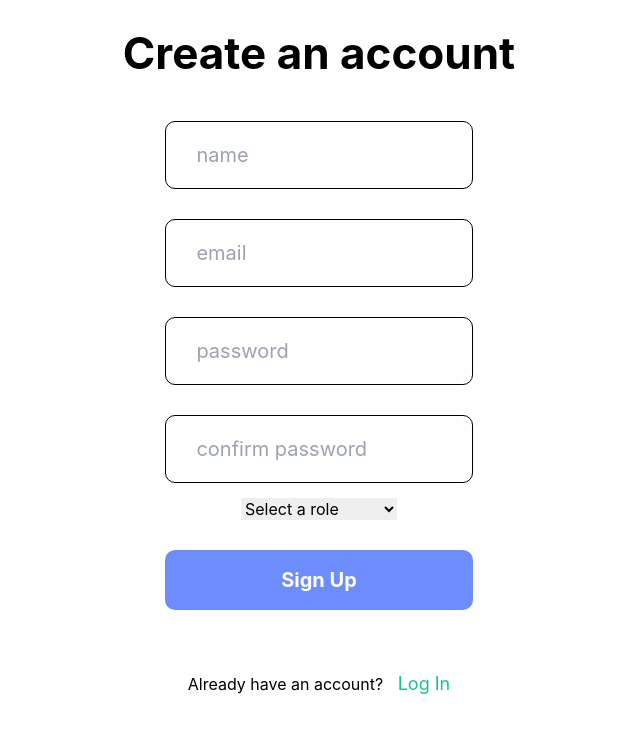
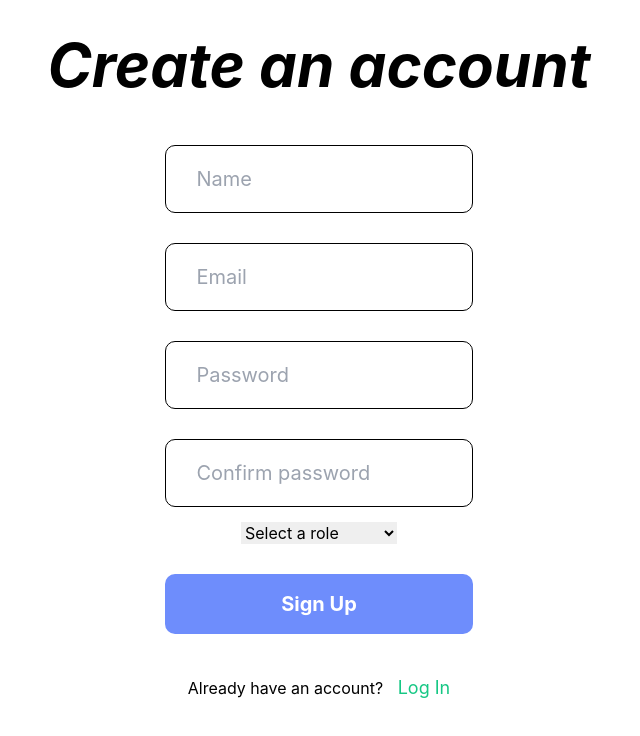
Before and after one commit to harrisahmad8/fyp-FoodMeter, a React (Create React App) app in the folder frontend/: page /register in a window 1280 px wide. Shown: the top 736 px of the page, without its empty margins (321-961 px from the left). Built offline with nearby package versions, Linux system fonts and the light colour scheme; no server answers.

Commit message:
login changes made

```diff
--- a/frontend/src/CSS/Login.module.css
+++ b/frontend/src/CSS/Login.module.css
@@ -9,11 +9,13 @@
 }
 
 .loginHeader {
-  font-size: 48px;
+  font-size: 80px;
   font-weight: bold;
+  font-style: italic;
   width: inherit;
   text-align: center;
-  margin-bottom: 100px;
+  margin-top: 100px;
+  margin-bottom: 50px;
 }
 
 .logInButton {
--- a/frontend/src/CSS/Signup.module.css
+++ b/frontend/src/CSS/Signup.module.css
@@ -8,8 +8,9 @@
   }
 
   .signupHeader {
-    font-size: 44px;
+    font-size: 60px;
     font-weight: bold;
+    font-style: italic;
     width: inherit;
     text-align: center;
     margin-bottom: 20px;
@@ -35,7 +36,7 @@
   }
 
   .login {
-    margin-top: 50px;
+    margin-top: 30px;
     margin-left: 10px;
     color: #16c784;
     font-size: 18px;
--- a/frontend/src/CSS/bookings.css
+++ b/frontend/src/CSS/bookings.css
@@ -2,10 +2,17 @@
   display: flex;
   flex-direction: column;
   min-height: 100vh;
-  color: white;
-  background: linear-gradient(to bottom, #4269E2, #25272B);
+  background-image: url(../images/bgimg.jpg);
+  background-size: cover;
+  background-repeat: no-repeat;
   box-shadow: 0 0 10px rgba(0, 0, 0, 0.2);
   border-radius: 8px;
+}
+
+.body{
+  background-image: url(../images/bgimg.jpg);
+  background-size: cover;
+  background-repeat: no-repeat;
 }
 
 .content {
@@ -14,7 +21,10 @@
 }
 
 .heading {
-  font-size: 40px;
+  color: white;
+  font-size: 60px;
+  font-weight: bold;
+  font-style: italic;
   margin-top: 50px;
   margin-bottom: 20px;
 }
--- a/frontend/src/Pages/Login.js
+++ b/frontend/src/Pages/Login.js
@@ -53,14 +53,14 @@ export const Login=()=> {
 
   return (
     <div className={styles.loginWrapper}>
-      <div className={styles.loginHeader}>Log in to your account</div>
+      <div className={styles.loginHeader}>Food Meter</div>
       <TextInput
         type="text"
         value={values.username}
         name="username"
         onBlur={handleBlur}
         onChange={handleChange}
-        placeholder="username"
+        placeholder="Username"
         error={errors.username && touched.username ? 1 : undefined}
         errormessage={errors.username}
       />
@@ -70,7 +70,7 @@ export const Login=()=> {
         value={values.password}
         onBlur={handleBlur}
         onChange={handleChange}
-        placeholder="password"
+        placeholder="Password"
         error={errors.password && touched.password ? 1 : undefined}
         errormessage={errors.password}
       />
--- a/frontend/src/Pages/bookings.js
+++ b/frontend/src/Pages/bookings.js
@@ -49,7 +49,9 @@ export const Booking = () => {
   const bookingsToRender = bookings.length > 0 ? bookings : dummyBookings;
 
   return (
-    <div className="container" style={{ background: "linear-gradient(to bottom, #4269E2, #25272B)" }}>
+
+    <div className="body">
+    <div className="container">
       <Navbar />
       <div className="content">
         <h2 className="heading">My Bookings</h2>
@@ -80,5 +82,6 @@ export const Booking = () => {
       </div>
       <Footer />
     </div>
+    </div>
   );
 };
--- a/frontend/src/Pages/signup.js
+++ b/frontend/src/Pages/signup.js
@@ -65,7 +65,7 @@ export const  SignUp=()=> {
         value={values.name}
         onChange={handleChange}
         onBlur={handleBlur}
-        placeholder="name"
+        placeholder="Name"
         error={errors.name && touched.name ? 1 : undefined}
         errormessage={errors.name}
       />
@@ -77,7 +77,7 @@ export const  SignUp=()=> {
         value={values.email}
         onChange={handleChange}
         onBlur={handleBlur}
-        placeholder="email"
+        placeholder="Email"
         error={errors.email && touched.email ? 1 : undefined}
         errormessage={errors.email}
       />
@@ -88,7 +88,7 @@ export const  SignUp=()=> {
         value={values.password}
         onChange={handleChange}
         onBlur={handleBlur}
-        placeholder="password"
+        placeholder="Password"
         error={errors.password && touched.password ? 1 : undefined}
         errormessage={errors.password}
       />
@@ -99,7 +99,7 @@ export const  SignUp=()=> {
         value={values.confirmPassword}
         onChange={handleChange}
         onBlur={handleBlur}
-        placeholder="confirm password"
+        placeholder="Confirm password"
         error={
           errors.confirmPassword && touched.confirmPassword ? 1 : undefined
         }
```
